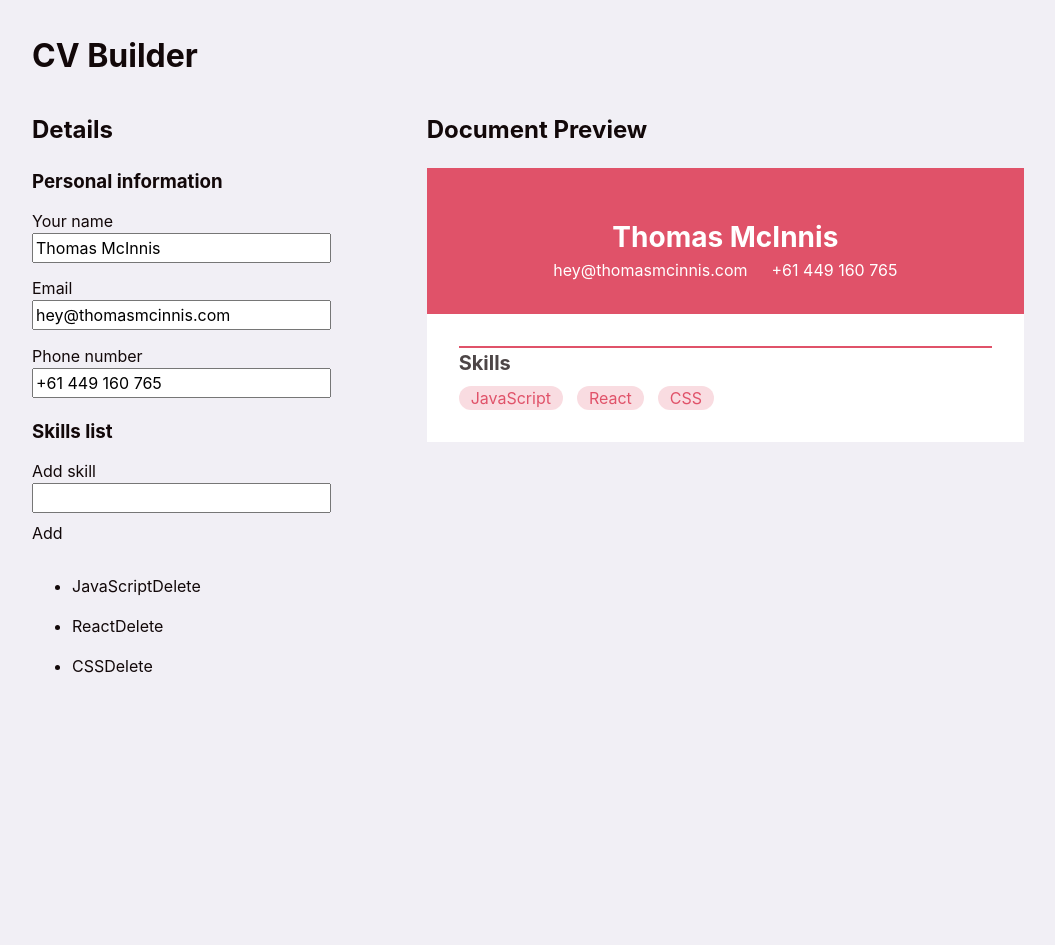
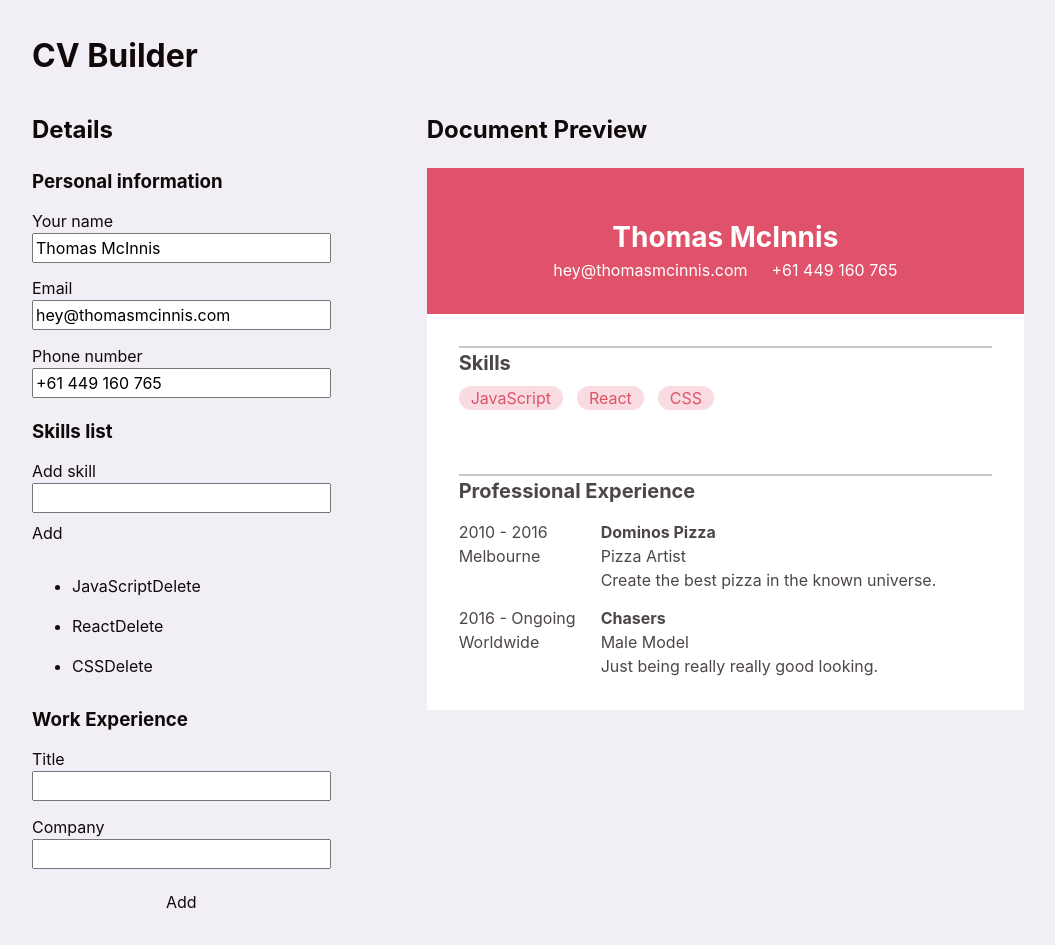
Before and after one commit to thomasmcinnis/odin-cv, a React (Vite) app: page / in a window 1280 px wide. Shown: the top 945 px of the page, without its empty margins (112-1167 px from the left). Before the commit the page ends 800 px from the top, so only its background shows below. Built offline with nearby package versions, Linux system fonts and the light colour scheme.

Commit message:
Add roles component and refactor logic

```diff
--- a/src/App.jsx
+++ b/src/App.jsx
@@ -1,7 +1,10 @@
 import { useState } from "react";
 
-import { Form, PersonalInfoForm, SkillsForm } from "./components/form";
-import { Preview, HeaderSection, SkillsSection } from "./components/preview";
+import { Form, PersonalInfoForm, SkillsForm, EducationForm } from "./components/form";
+import { Preview, HeaderSection, SkillsSection, RolesSection } from "./components/preview";
+
+import { RolesForm } from "./components/form-roles";
+import { initialRoles } from "./model/roles";
 
 const initialDetails = {
     name: 'Thomas McInnis',
@@ -18,8 +21,9 @@ const initialSkills = [
 function App() {
     const [person, setPerson] = useState(initialDetails)
     const [skills, setSkills] = useState(initialSkills)
-    const [roles, setRoles] = useState([]);
+    const [roles, setRoles] = useState(initialRoles);
     const [education, setEducation] = useState([]);
+    const [openIndex, setOpen] = useState(0)
 
     return (
         <>
@@ -30,10 +34,13 @@ function App() {
                 <Form>
                     <PersonalInfoForm person={person} setPerson={setPerson} />
                     <SkillsForm skills={skills} setSkills={setSkills} />
+                    <RolesForm roles={roles} setRoles={setRoles} />
+                    <EducationForm education={education} setEducation={setEducation} />
                 </Form>
                 <Preview>
                     <HeaderSection person={person} />
                     <SkillsSection skills={skills} />
+                    <RolesSection roles={roles} />
                 </Preview>
             </main>
         </>
--- /dev/null
+++ b/src/components/form-roles.jsx
@@ -0,0 +1,45 @@
+import { useState } from "react";
+import { createRole } from "../model/roles";
+
+
+export function RolesForm({ roles, setRoles }) {
+    const [title, setTitle] = useState('')
+    const [company, setCompany] = useState('')
+
+    return (
+        <section>
+            <h3>Work Experience</h3>
+            <div>
+                <label htmlFor="title">Title</label>
+                <input
+                    type="text"
+                    name="title"
+                    id="title"
+                    value={title}
+                    onChange={e => setTitle(e.target.value)}
+                />
+            </div>
+            <div>
+                <label htmlFor="company">Company</label>
+                <input
+                    type="text"
+                    name="company"
+                    id="company"
+                    value={company}
+                    onChange={e => setCompany(e.target.value)}
+                />
+            </div>
+            <button onClick={(e) => {
+                e.preventDefault();
+                const newRole = createRole({ title, company });
+                setRoles([
+                    ...roles,
+                    newRole
+                ]);
+                setTitle('');
+                setCompany('');
+            }}
+            >Add</button>
+        </section>
+    )
+}
--- a/src/components/form.jsx
+++ b/src/components/form.jsx
@@ -105,14 +105,10 @@ export function SkillsForm({ skills, setSkills }) {
     )
 }
 
-export function RolesForm(formData, handleChange) {
+export function EducationForm({ education, setEducation }) {
     return (
-        <div>Roles Section</div>
+        <section>
+            <h3>Education</h3>
+        </section>
     )
 }
-
-export function EducationForm(formData, handleChange) {
-    return (
-        <div>Education Section</div>
-    )
-}
--- a/src/components/preview.jsx
+++ b/src/components/preview.jsx
@@ -36,3 +36,29 @@ export function SkillsSection({ skills }) {
         </div>
     )
 }
+
+export function RolesSection({ roles }) {
+    return (
+        <div className="pageSection">
+            <p className="sectionTitle">Professional Experience</p>
+            <ul className="rolesList">
+                {roles && roles.map((role) => {
+                    return (
+                        <li key={role.id}>
+                            <div>
+                                <p>{role.startYear} - {role.endYear}</p>
+                                <p>{role.location}</p>
+                            </div>
+                            <div>
+                                <p className="roleCompany">{role.company}</p>
+                                <p>{role.title}</p>
+                                <p>{role.description}</p>
+                            </div>
+                        </li>
+                    )
+                })}
+            </ul>
+        </div>
+    )
+
+}
--- a/src/index.css
+++ b/src/index.css
@@ -169,17 +169,21 @@ button {
 
 .sectionTitle {
     font-size: 1.25rem;
-    border-top: 2px solid hsl(var(--accent));
+    border-top: 2px solid hsl(var(--muted--light));
     font-weight: 700;
 }
 
+.rolesList,
 .skillsList {
+    list-style: none;
+    padding-left: 0;
+}
+
+.skillsList {
+    gap: 0.875rem;
     display: flex;
-    gap: 0.875rem;
     flex-wrap: wrap;
-    list-style: none;
     margin-top: 0.5rem;
-    padding-left: 0;
 
     & > li {
         background-color: hsl(var(--accent) / 0.2);
@@ -188,3 +192,14 @@ button {
         padding: 0 12px;
     }
 }
+
+.rolesList li {
+    display: grid;
+    grid-template-columns: 8rem auto;
+    gap: 0.875rem;
+    margin-top: 0.875rem;
+}
+
+.roleCompany {
+    font-weight: 700;
+}
--- /dev/null
+++ b/src/model/roles.js
@@ -0,0 +1,42 @@
+const rolesData = [
+    {
+        title: 'Pizza Artist',
+        company: 'Dominos Pizza',
+        startYear: '2010',
+        endYear: '2016',
+        location: 'Melbourne',
+        description: 'Create the best pizza in the known universe.',
+    },
+    {
+        title: 'Male Model',
+        company: 'Chasers',
+        startYear: '2016',
+        endYear: 'Ongoing',
+        location: 'Worldwide',
+        description: 'Just being really really good looking.',
+    },
+];
+
+export function createRole({
+    title,
+    company,
+    location,
+    startYear,
+    endYear,
+    description,
+}) {
+    const id = self.crypto.randomUUID().substring(0, 6);
+    return {
+        id,
+        title,
+        company,
+        location,
+        startYear,
+        endYear,
+        description,
+    };
+}
+
+export const initialRoles = rolesData.map((role) => {
+    return createRole(role);
+});
```
Also changed, not shown: src/components/form-education.jsx (added).
